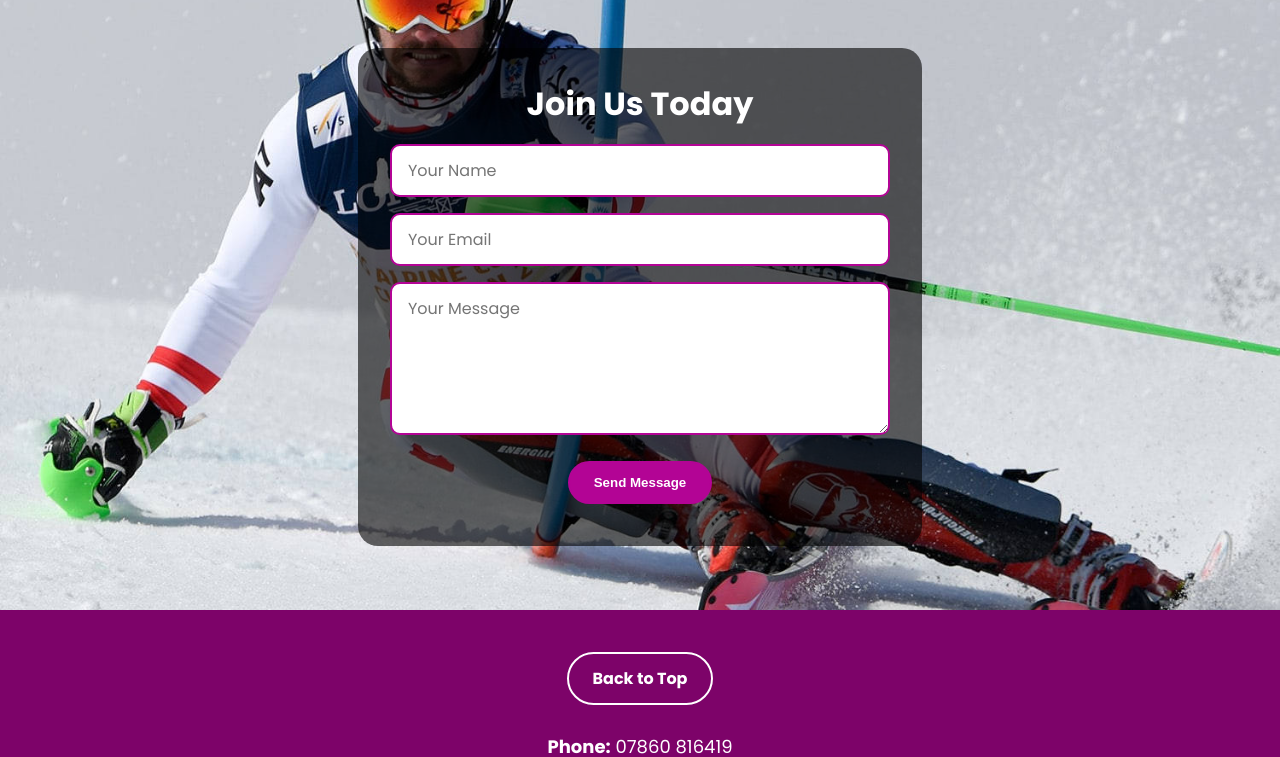
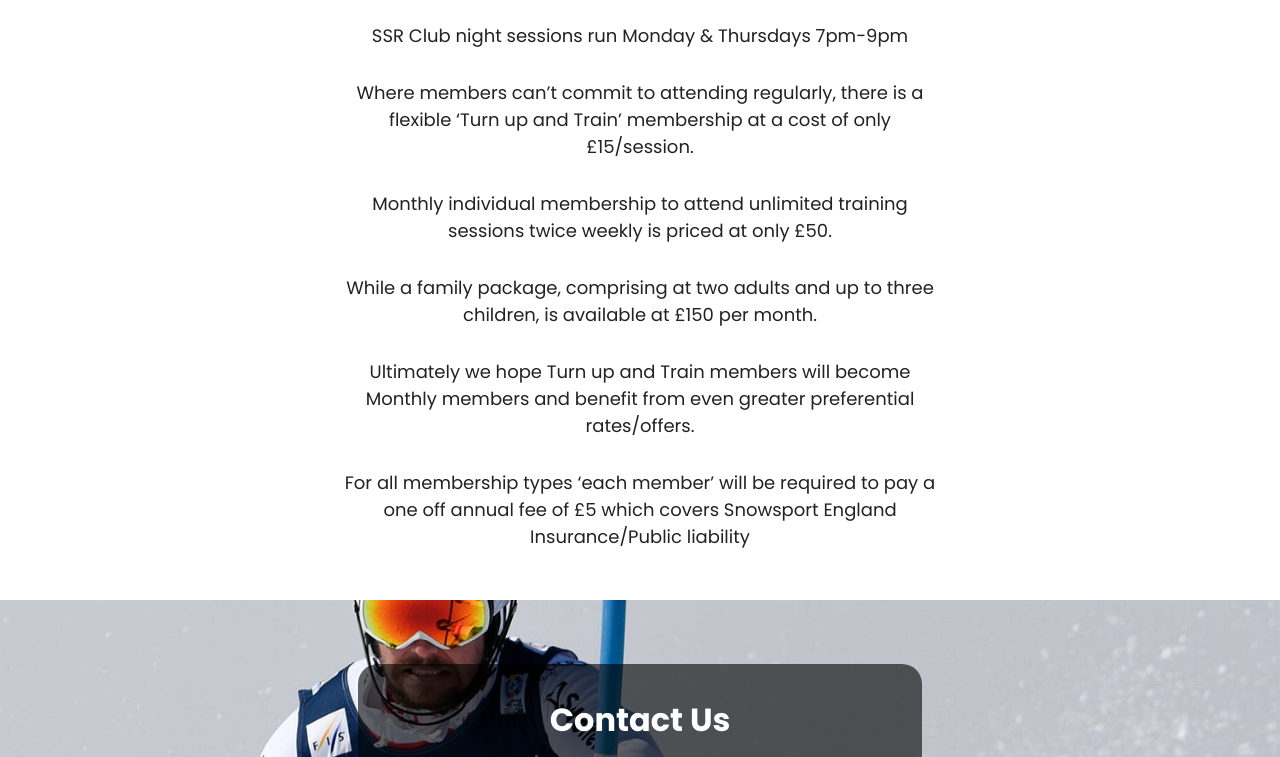
Before and after one commit to Swad-Ski-Racing/swadskiracing, a website: page index.html in a window 1280 px wide. Shown: the part 2948-3705 px from the top of the page. Drawn offline with Linux system fonts and the light colour scheme.

Commit message:
Update index.html

```diff
--- a/index.html
+++ b/index.html
@@ -91,6 +91,36 @@
 </div>
 </section>
 
+<section class="about" id="join">
+  <h2>Join us Membership Options </h2>
+  <div class="about-content">
+    <div class="about-text">
+      <p>SSR offers membership options catering for individuals and families, including exclusive benefits such as discounted slope fees, food and beverage offers, exclusive use of Members lounge, and access to special events.</p>
+      <p>SSR Club night sessions run Monday & Thursdays 7pm-9pm</p>
+      <p>Where members can’t commit to attending regularly, there is a flexible ‘Turn up and Train’ membership at a cost of only £15/session.</p>
+      <p> Monthly individual membership to attend unlimited training sessions twice weekly is priced at only £50.</p>
+
+      <p> While a family package, comprising at two adults and up to three children, is available at £150 per month.</p>
+
+      <p> Ultimately we hope Turn up and Train members will become Monthly members and benefit from even greater preferential rates/offers. </p>
+      <p> For all membership types ‘each member’ will be required to pay a one off annual fee of £5 which covers Snowsport England Insurance/Public liability
+      </p>
+
+    </div>
+
+  </div>
+</section>
+<section class="contact-section">
+  <div class="contact-overlay">
+    <form action="https://formspree.io/f/xjkyzblk" method="POST" class="contact-form">
+      <h2>Contact Us</h2>
+      <input type="text" name="name" placeholder="Your Name" required>
+      <input type="email" name="email" placeholder="Your Email" required>
+      <textarea name="message" rows="5" placeholder="Your Message" required></textarea>
+      <button type="submit" class="btn red">Send Message</button>
+    </form>
+  </div>
+</section>
 <h1>Keep up to date with us</h1>
 
 <p>Follow us on Instagram and Facebook</p>
@@ -105,18 +135,6 @@
   </a>
 </div>
 
-<section class="contact-section" id="join">
-  <div class="contact-overlay">
-    <form action="https://formspree.io/f/xjkyzblk" method="POST" class="contact-form">
-      <h2>Join Us Today</h2>
-      <input type="text" name="name" placeholder="Your Name" required>
-      <input type="email" name="email" placeholder="Your Email" required>
-      <textarea name="message" rows="5" placeholder="Your Message" required></textarea>
-      <button type="submit" class="btn red">Send Message</button>
-    </form>
-  </div>
-</section>
-
 <footer>
 <a href="#top" class="btn">Back to Top</a>
 <p><strong>Phone:</strong> <a href="tel:+447860816419">07860 816419</a></p>
```
